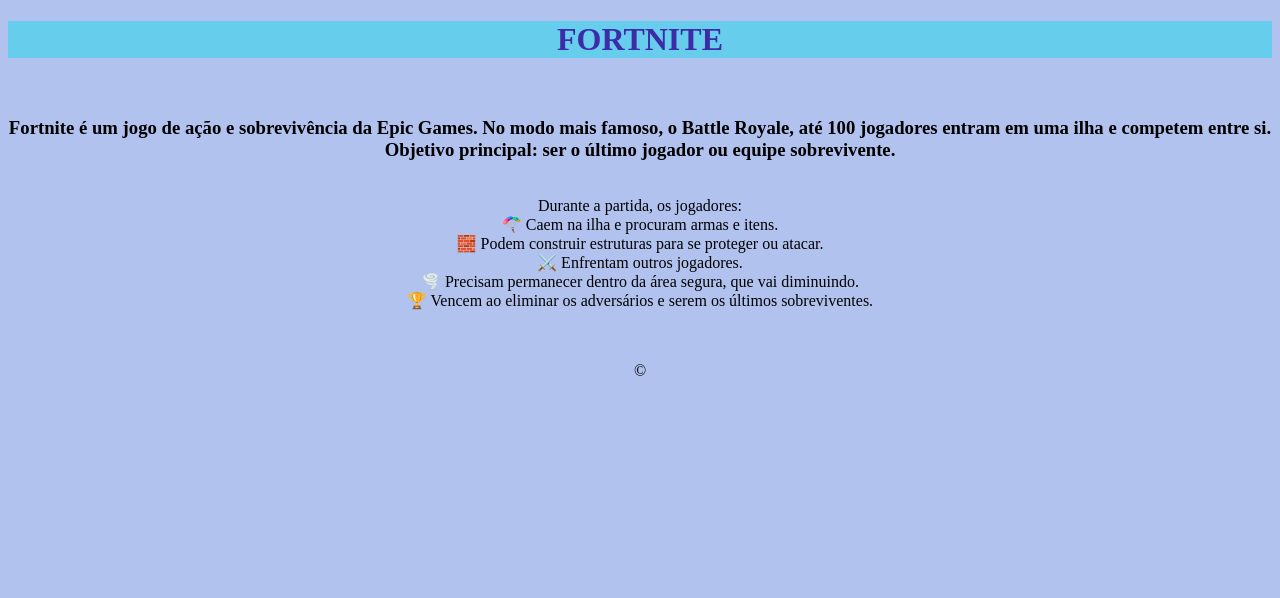
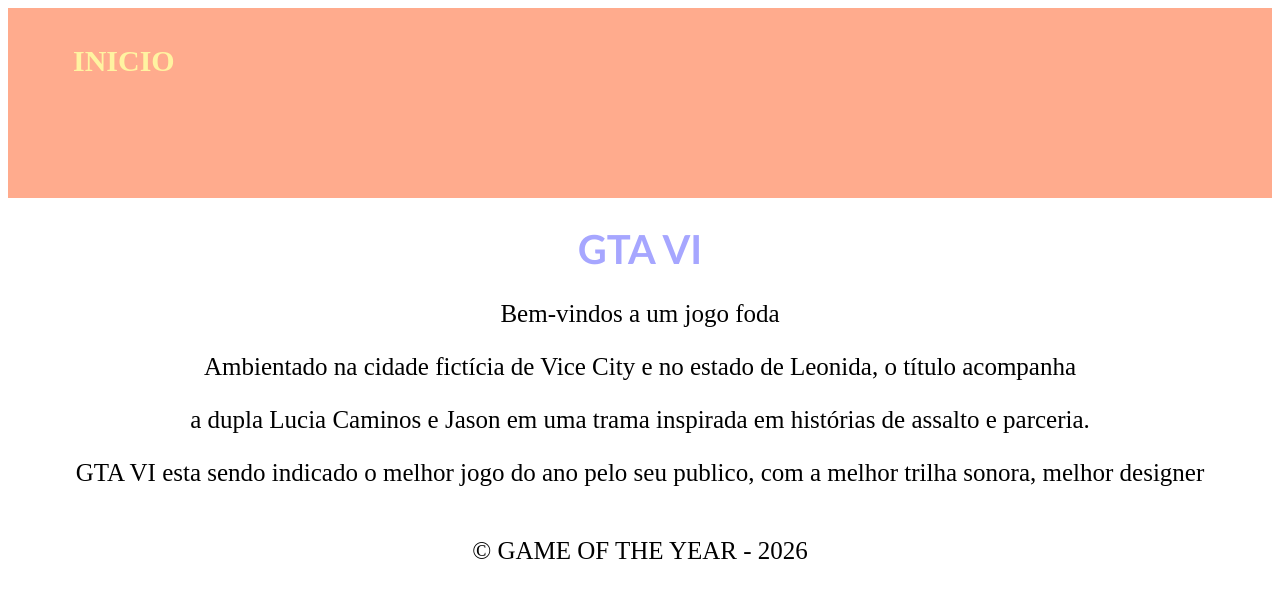
Before and after one commit to marcella190/fortnite, a plain HTML site: page index.html in a window 1280 px wide. Drawn offline with Linux system fonts and the light colour scheme.

Commit message:
Add files via upload

```diff
--- /dev/null
+++ b/index.css
@@ -0,0 +1,28 @@
+header {
+    background-color: rgba(255, 159, 124, 0.866);
+    height: 150px;
+    padding: 20px 0;
+}
+nav li {
+    display: inline;
+    margin: 0 0 0 25px;
+}
+nav a {
+    text-decoration: none;
+    text-transform: uppercase;
+    color: rgba(255, 249, 162, 0.926);
+    font-weight: bold;
+    transition: color rgb(114, 114, 240) 0.3s ease;
+}
+nav li {
+    font-size: 30px;
+}
+h1 {
+    font-family: 'Trebuchet MS', 'Lucida Sans Unicode', 'Lucida Grande', 'Lucida Sans', Arial, sans-serif;
+    font-size: 40px;
+    color: rgb(166, 166, 255);
+    text-align: center;
+}
+p{
+    font-size: 25px;
+    text-align: center;}
--- a/index.html
+++ b/index.html
@@ -1,33 +1,31 @@
-<!DOCTYPE html>
-<html lang="en">
+<html lang="pt-br">
 <head>
-    <meta charset="UTF-8">
-    <meta name="viewport" content="width=FORTNITE, initial-scale=1.0">
-    <title>Document</title>
+    <title> GAME OF THE YEAR 2026 GTA VI - Página Inicial</title>
+    <link rel="stylesheet" href="index.css">
 </head>
-<link rel="stylesheet" href="style.css">
-<body>
+ <body>
+    <header>
+          <nav>
+           <ul>
+              <li><a href="index.html">INICIO</a></li>
+           </ul>
+          </nav>
+    </header>
+    <main>
+         <h1> GTA VI </h1>
+
+    <p>Bem-vindos a um jogo foda</p>
+    <p>Ambientado na cidade fictícia de Vice City e no estado de Leonida, o título acompanha
+       <p> a dupla Lucia Caminos e Jason em uma trama inspirada em histórias de assalto e parceria.</p>
+       <P>GTA VI esta sendo indicado o melhor jogo do ano pelo seu publico, com a melhor trilha sonora, melhor designer</P>
+       <p></p>
+
+         </p>
+
+    <img src="" alt="">
+    </main>
+    <footer>
+        <p>&copy; GAME OF THE YEAR - 2026</p>
+    </footer>
 </body>
 </html>
-<h1> FORTNITE</h1>
-<br>
-<p> <h3>Fortnite é um jogo de ação e sobrevivência da Epic Games. No modo mais famoso, o Battle Royale, até 100 jogadores entram em uma ilha e competem entre si.
-<br>
-Objetivo principal: ser o último jogador ou equipe sobrevivente. </h3>
-<br>
-Durante a partida, os jogadores:
-<br>
-🪂 Caem na ilha e procuram armas e itens.
-<br>
-🧱 Podem construir estruturas para se proteger ou atacar.
-<br>
-⚔️ Enfrentam outros jogadores.
-<br>
-🌪️ Precisam permanecer dentro da área segura, que vai diminuindo.
-<br>
-🏆 Vencem ao eliminar os adversários e serem os últimos sobreviventes.</p>
-<br>
-    <img src="images.jpeg" alt="">
-     <footer> ©
-</body>
-</html>
```
Also changed, not shown: GTA VI.jpg (added), css.html (added).
